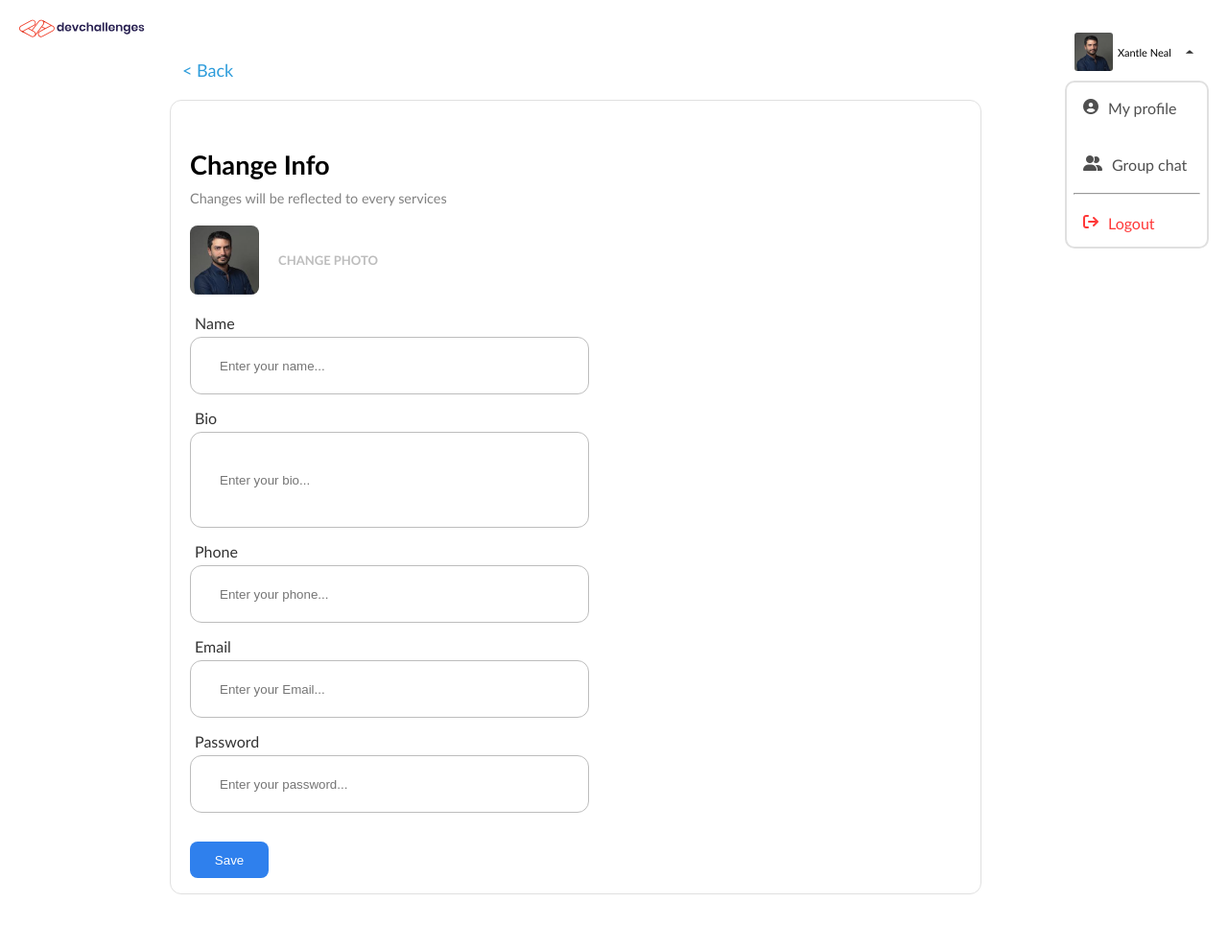
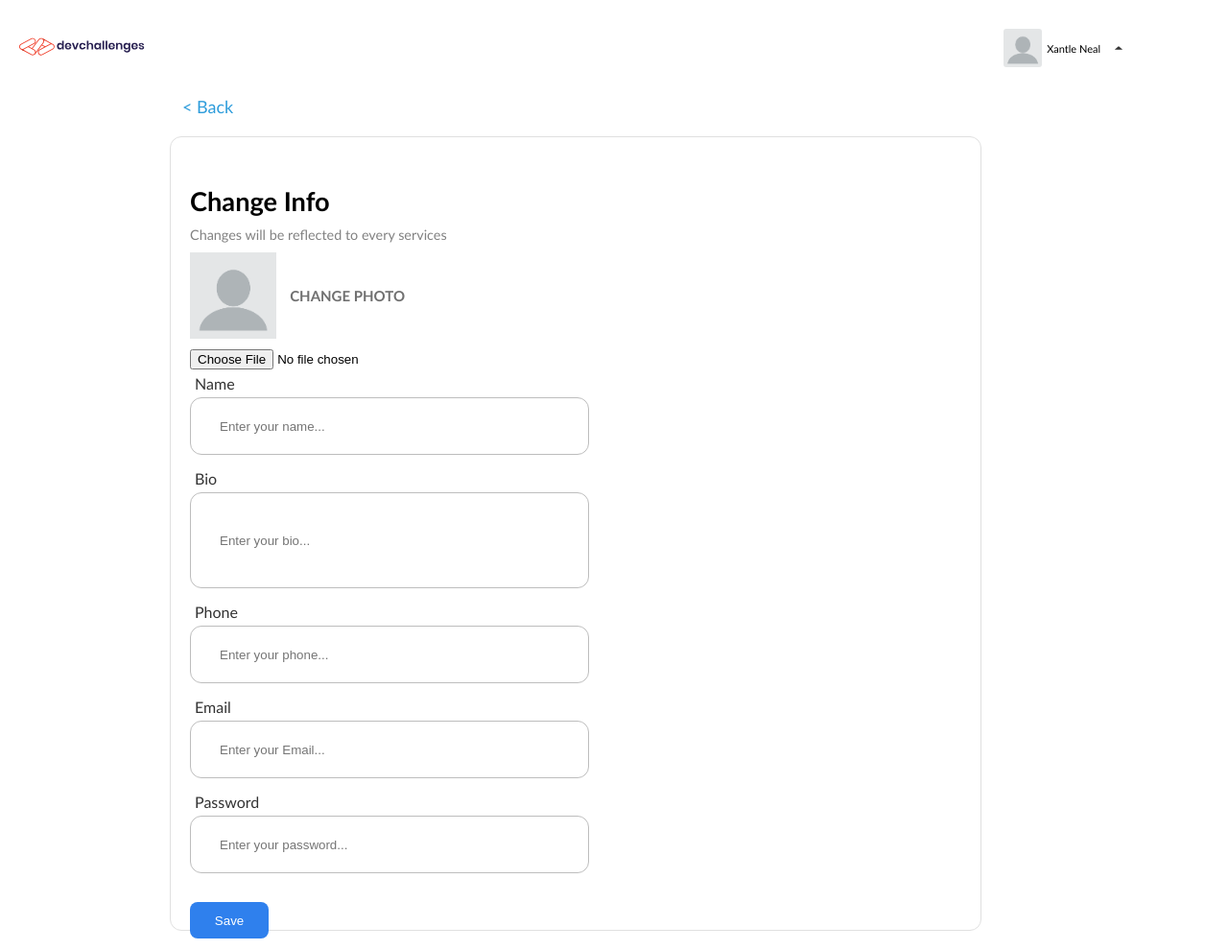
Before and after one commit to Milton-Dis3000/Loginphp, a PHP site: page /change.php in a window 1280 px wide. Shown: the whole page at 96% size. Before the commit the page ends 932 px from the top, so only its background shows below. Run offline with PHP 8.4, Linux system fonts and the light colour scheme; the visitor is signed in with stand-in values (Sample User, id 1).

Commit message:
newCommit

```diff
--- a/change.php
+++ b/change.php
@@ -12,28 +12,31 @@
     <title>Document</title>
     <link rel="stylesheet" href="https://cdnjs.cloudflare.com/ajax/libs/font-awesome/6.4.0/css/all.min.css" integrity="sha512-iecdLmaskl7CVkqkXNQ/ZH/XLlvWZOJyj7Yy7tcenmpD1ypASozpmT/E0iPtmFIB46ZmdtAc9eNBvH0H/ZpiBw==" crossorigin="anonymous" referrerpolicy="no-referrer" />
     <link rel="stylesheet" href="./css/change.css">
+    <script src="main.js" defer></script>
 </head>
 
 <body>
     <section id="generalContainer">
-        <form action="change.php" method="post" enctype="multipart/form-data">
+        <form action="change_bd.php" method="post" enctype="multipart/form-data">
             <nav>
                 <div id="isologotipo">
                     <img src="./img/devchallenges.svg" alt="logo">
                 </div>
+                <ul>
 
-
-                <div id="toggleBar">
                     <div id="photoContainer1">
-                        <img src="img/perfil.jpg" alt="photo">
+                        <img src="./img/perfilvacio.png" alt="photo">
                         <p>Xantle Neal</p>
                         <img id="Icons" src="img/flechclip.svg" alt="Iconflecha">
                     </div>
+                    <div id="toggleBar">
+
                         <div id="infeText">
 
                             <div id="profile">
                                 <i class="fa-solid fa-circle-user"></i>
-                            <p>My profile</p>
+                                <!-- <p>My profile</p> -->
+                                <a href="profile.php">My profile</a>
                             </div>
 
                             <div id="chat">
@@ -45,22 +48,25 @@
                             <hr>
                             <div id="logout">
                                 <i class="fa-solid fa-arrow-right-from-bracket"></i>
-                            <p>Logout</p>
+                                <!-- <p>Logout</p> -->
+                                <a href="index.php">Logout</a>
+
                             </div>
                         </div>
 
-                    <!-- <a href="logout.php"></a> -->
+                    </div>
 
-                </div>
+
+
+                </ul>
 
 
             </nav>
 
 
             <div class="backText">
-                <button>
-                    < Back</button>
-
+                <a href="profile.php">
+                    < Back</a>
             </div>
 
             <div class="contenedorPrincipal">
@@ -70,10 +76,17 @@
                         <p>Changes will be reflected to every services</p>
                     </div>
 
-                    <div id="photoContainer">
-                        <img src="img/perfil.jpg" alt="photo">
+                    <!-- Agregar el atributo name="photo" al campo para seleccionar la foto -->
+                    <div class="changePhoto">
+                        <label for="imagen">
+                            <img src="./img/perfilvacio.png" alt="photo">
                             <h2>CHANGE PHOTO</h2>
+                        </label>
                     </div>
+
+
+                    <input type="file" id="img" name="imagen">
+                    <br>
 
                     <div class="changeName">
                         <p>Name</p>
@@ -102,7 +115,7 @@
 
 
                     <div id="saveButton">
-                        <button>Save</button>
+                        <button type="submit">Save</button>
                     </div>
 
 
--- a/css/change.css
+++ b/css/change.css
@@ -34,7 +34,25 @@
     width: 150px;
     height: 233px;
 
+    height: 0px;
+    padding: 0;
+    border: 0;
+    overflow: hidden;
+    transition: 1s height ease-in;
+
   }
+
+  #toggleBar.active{
+    padding: 60px 0px 0px 0px;
+    height: auto;
+  }
+
+
+
+
+
+
+
 
   #photoContainer1 {
     display: flex;
@@ -78,6 +96,14 @@
     cursor: pointer;
 }
 
+#profile a{
+   text-decoration: none;
+   color: #4F4F4F;
+}
+
+
+
+
 #chat{
     display: flex;
     gap: 10px;
@@ -85,17 +111,24 @@
     color: #4F4F4F;
 }
 
-#logout{
+#logout {
+    text-decoration: none;
     display: flex;
     gap: 10px;
+    color: #ff3838;
     padding: 20px 0px 20px 10px;
+
+}
+
+#logout a {
+    text-decoration: none;
     color: #ff3838;
     cursor: pointer;
+
 }
 
 
-
-.backText > button{
+.backText > a{
     display: flex;
     left: 320px;
     color: rgba(45, 156, 219, 1);
@@ -105,6 +138,7 @@
     cursor: pointer;
     background:none;
     border: none;
+    text-decoration: none;
 }
 
 
@@ -144,24 +178,35 @@
 
 /* PERFIL PHOTO */
 
-#photoContainer {
-    display: flex;
-    align-items: center;
-    padding: 20px 20px 15px 0px;
-    gap: 20px;
-}
 
-#photoContainer h2 {
-    margin-right: 10px;
-    font-size: 13px;
-    color: rgba(189, 189, 189, 1);
-}
+.changePhoto {
+    width: 100%;
+    height: auto;
 
-#photoContainer >img{
-    width: 72px;
-    height: 72px;
-    border-radius: 8px;
-}
+  }
+
+
+  .changePhoto img {
+    width: 90px;
+    height: auto;
+    display: inline-block;
+    vertical-align: middle;
+    border-radius: 10px;
+    padding: 10px 0px 10px 0px;
+  }
+
+
+  .changePhoto h2 {
+    display: inline-block;
+    vertical-align: middle;
+    margin-left: 10px;
+    font-size: 15px;
+    color: #707070;
+  }
+
+
+
+
 
 
 /* INPUT CHANGE DATOS */
--- a/css/login.css
+++ b/css/login.css
@@ -158,7 +158,7 @@
 
 }
 
-#loginMember >button{
+#loginMember >a{
     border: none;
     background: none;
     color: #2F80ED;
--- a/guardar_bd.php
+++ b/guardar_bd.php
@@ -13,7 +13,7 @@
         // Registro exitoso, redirige a profile.php
         session_start();
         $_SESSION["datos_usuario"] = array("email" => $email); // Aquí puedes almacenar más datos si lo necesitas
-        header("Location: profile.php");
+        header("Location: login.php");
         exit();
     } else {
         echo "Error al registrar el usuario: " . $mysqli->error;
--- /dev/null
+++ b/main.js
@@ -0,0 +1,8 @@
+const toggleBar=document.getElementById("toggleBar");
+
+const liToggle = document.querySelector("nav > ul ");
+console.log(liToggle);
+
+liToggle.addEventListener("click", ()=>{
+    toggleBar.classList.toggle("active");
+})
--- a/profile.php
+++ b/profile.php
@@ -23,7 +23,7 @@
 
 
                 <div id="photoContainer1">
-                    <img src="" alt="photo">
+                    <img src="./img/perfilvacio.png" alt="photo">
                 </div>
 
                 <div class="textSuperior">
```
Also changed, not shown: change_bd.php (+16 -14 lines), index.php (+4 -5 lines), login.php (+17 -5 lines), logindb.php (added, +19 -0 lines), logout.php (added, +13 -0 lines), xxxxxxxx.php (deleted, +0 -11 lines). Lines whose indentation alone changed are shown as unchanged.
